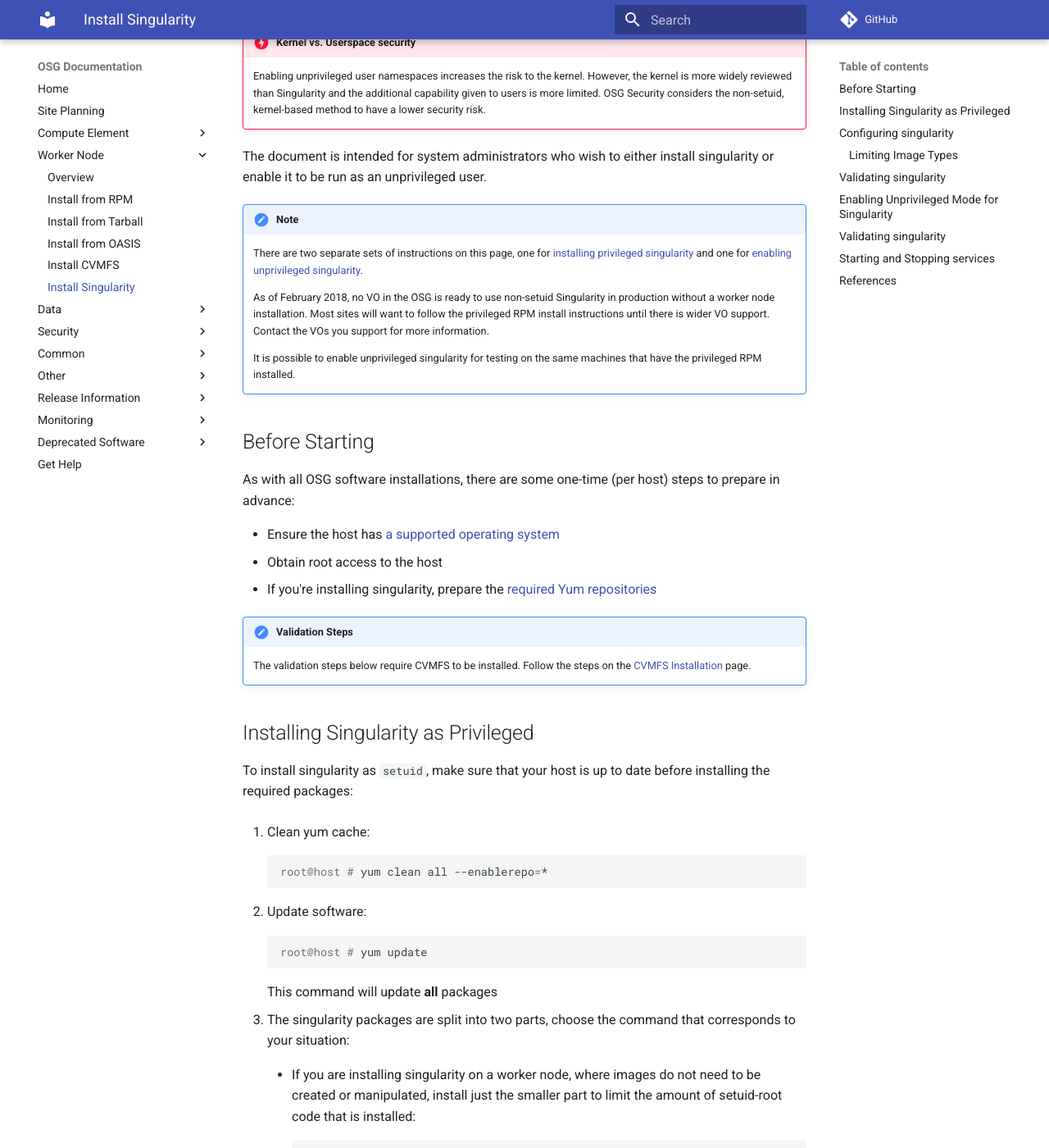
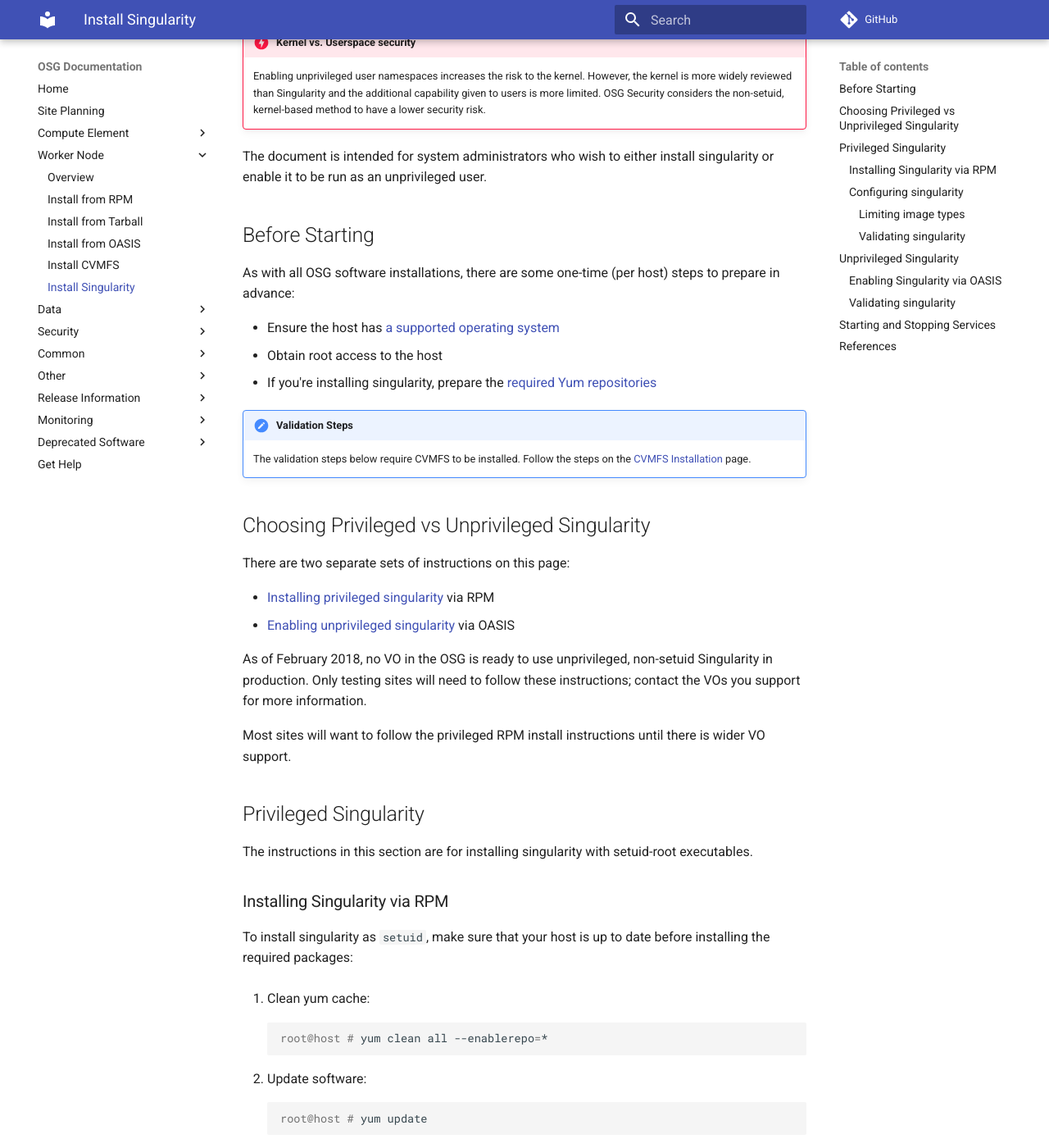
Before and after one commit to osg-htc/docs, an MkDocs documentation site: the page built from docs/worker-node/install-singularity.md, in a window 1280 px wide and 1400 px high, scrolled down 557 px. Shown: the whole window at 82% size. Built offline with MkDocs 1.6.1 and Material for MkDocs 9.7.7, drawn with Linux system fonts in a browser that asks for light colours; comment, search, counter and statistics services are not loaded; old or Windows-style settings are respelled for this version of MkDocs; some of the changed text lies outside the part shown.

Commit message:
Place priv vs unpriv tracks into different sections for clarity

````diff
--- a/docs/worker-node/install-singularity.md
+++ b/docs/worker-node/install-singularity.md
@@ -36,17 +36,6 @@
 The document is intended for system administrators who wish to either
 install singularity or enable it to be run as an unprivileged user.
 
-!!! note
-    There are two separate sets of instructions on this page,
-    one for [installing privileged singularity](#installing-singularity-as-privileged)
-    and one for [enabling unprivileged singularity](#enabling-unprivileged-mode-for-singularity).
-
-    As of February 2018, no VO in the OSG is ready to use non-setuid Singularity in production without a worker node installation.
-    Most sites will want to follow the privileged RPM install instructions until there is wider VO support.
-    Contact the VOs you support for more information.
-
-    It is possible to enable unprivileged singularity for testing on the same machines that have the privileged RPM installed.
-
 Before Starting
 ---------------
 
@@ -59,8 +48,25 @@
 !!! note "Validation Steps"
     The validation steps below require CVMFS to be installed.  Follow the steps on the [CVMFS Installation](/worker-node/install-cvmfs) page.
 
-Installing Singularity as Privileged
-------------------------------------
+Choosing Privileged vs Unprivileged Singularity
+-----------------------------------------------
+
+There are two separate sets of instructions on this page:
+
+- [Installing privileged singularity](#privileged-singularity) via RPM
+- [Enabling unprivileged singularity](#unprivileged-singularity) via OASIS
+
+As of February 2018, no VO in the OSG is ready to use unprivileged, non-setuid Singularity in production.
+Only testing sites will need to follow these instructions; contact the VOs you support for more information.
+
+Most sites will want to follow the privileged RPM install instructions until there is wider VO support.
+
+Privileged Singularity
+----------------------
+
+The instructions in this section are for installing singularity with setuid-root executables.
+
+### Installing Singularity via RPM ###
 
 To install singularity as `setuid`, make sure that your host is up to date before installing the required packages:
 
@@ -91,12 +97,12 @@
     installing only this smaller package reduces risk of potential security
     exploits.
 
-## Configuring singularity
+### Configuring singularity ###
 
 There are no required changes to the default configuration.  If you want
 to see what options are available, see `/etc/singularity/singularity.conf`.
 
-### Limiting Image Types
+#### Limiting image types ####
 
 Images based on loopback devices carry an inherently higher exposure to
 unknown kernel exploits compared to directory-based images distributed via
@@ -126,7 +132,7 @@
     Look for `.rpmnew` files after upgrades and merge in any changes to the
     defaults.
 
-## Validating singularity
+#### Validating singularity ####
 
 After singularity is installed, as an ordinary user run the following
 command to verify it:
@@ -139,12 +145,12 @@
 user         1     0  0 21:34 ?        00:00:00 ps -ef
 ```
 
-!!! tip
-    The remainder of this document pertains to the un-privileged
-    (non-`setuid`) mode of singularity.
+Unprivileged Singularity
+------------------------
 
-Enabling Unprivileged Mode for Singularity
-------------------------------------------
+The instructions in this section are for installing singularity with non-setuid executables.
+
+### Enabling Singularity via OASIS ###
 
 If the operating system is an EL 7 variant and has been updated to the EL
 7.4 kernel (3.10.0-693 or greater), you can skip
@@ -191,7 +197,7 @@
 5. If you haven't yet installed [cvmfs](install-cvmfs), do so.
 
 
-## Validating singularity
+### Validating singularity ###
 
 Once you have the host configured properly, log in as an ordinary
 unprivileged user and verify that singularity works:
@@ -205,7 +211,8 @@
 user         1     0  0 21:34 ?        00:00:00 ps -ef
 ```
 
-## Starting and Stopping services
+Starting and Stopping Services
+------------------------------
 
 singularity has no services to start or stop.
 
````
